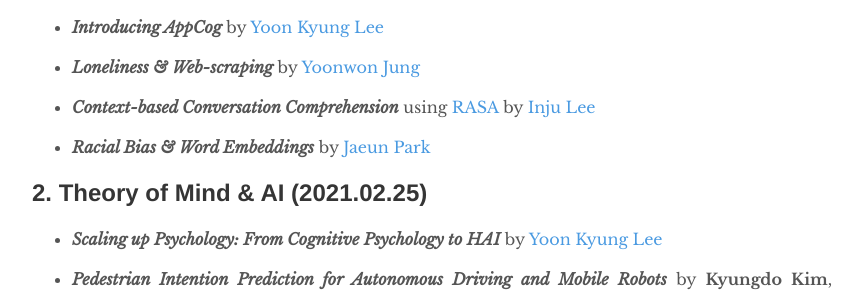
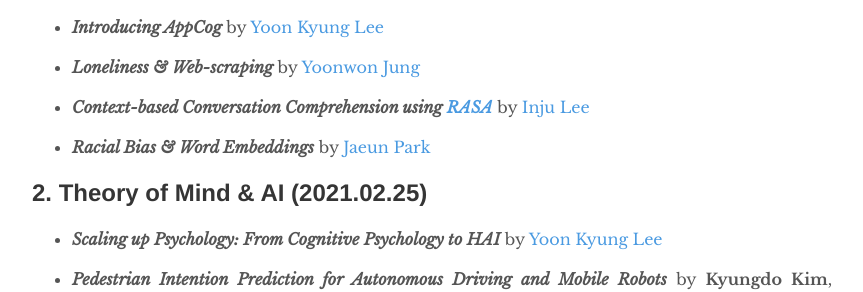
Before and after one commit to humanfactorspsych/blog, a Jekyll site: the page built from _posts/2021-01-21-appcog.md, in a window 1280 px wide. Shown: the part 784-1076 px from the top of the page, without its empty margins (208-1071 px from the left). Built offline with Jekyll 4.4.1, drawn with Linux system fonts in a browser that asks for light colours.

```diff
--- a/_posts/2021-01-21-appcog.md
+++ b/_posts/2021-01-21-appcog.md
@@ -22,7 +22,7 @@ Hfpsych lab Members (Presenters): YoonKyung Lee, Yoonwon Jung, Inju Lee, Jaeun P
 
 - _**Loneliness & Web-scraping**_ by [Yoonwon Jung](http://hfpsych.snu.ac.kr/Portfolio/portfolio_YoonwonJung.html)
 
-- _**Context-based Conversation Comprehension**_ using [RASA](https://rasa.com/) by [Inju Lee](http://hfpsych.snu.ac.kr/Portfolio/portfolio_InjuLee.html)
+- _**Context-based Conversation Comprehension using [RASA](https://rasa.com/)**_ by [Inju Lee](http://hfpsych.snu.ac.kr/Portfolio/portfolio_InjuLee.html)
 
 - _**Racial Bias & Word Embeddings**_ by [Jaeun Park](http://hfpsych.snu.ac.kr/Portfolio/portfolio_JaeEunPark.html)
 
```
